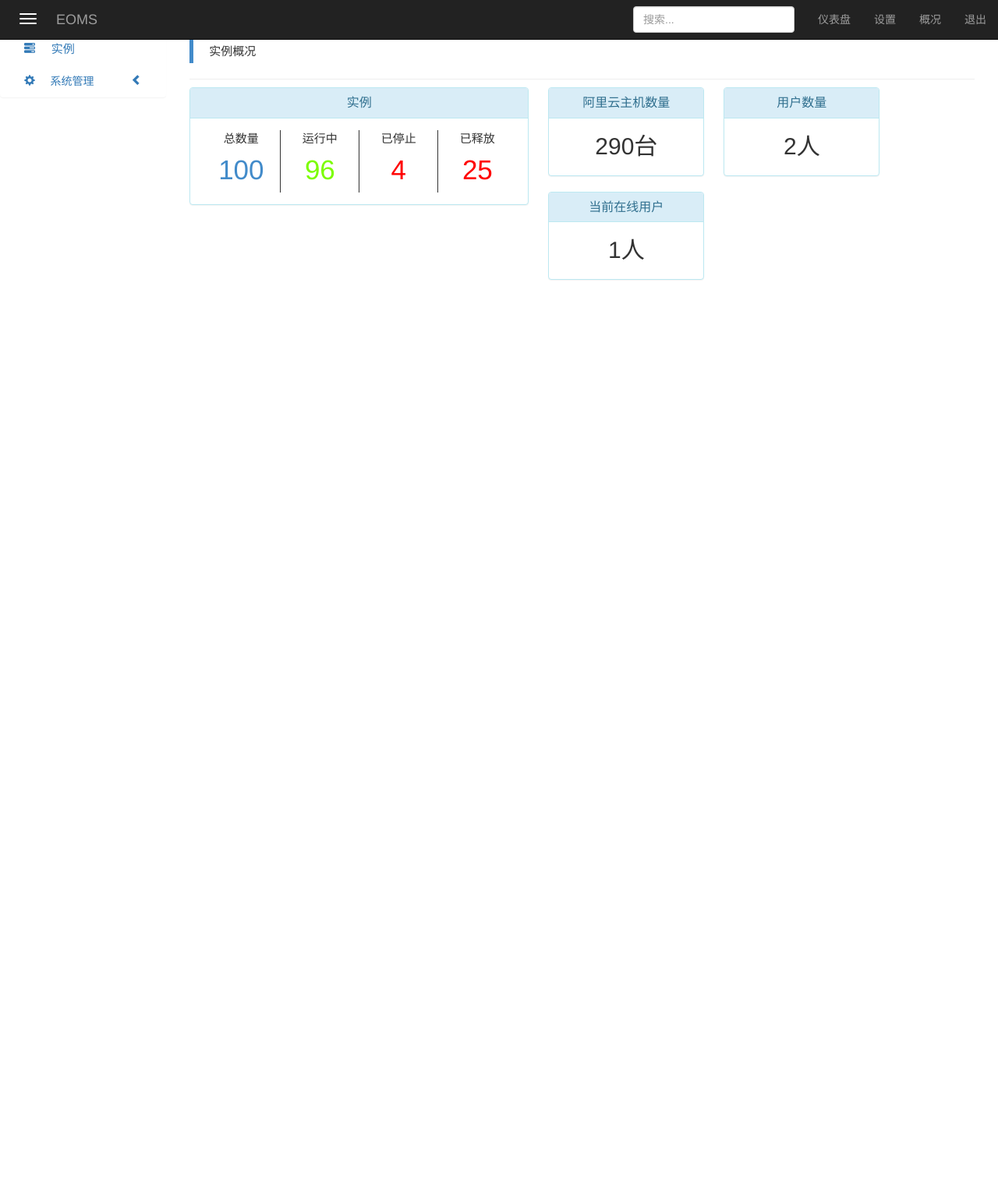
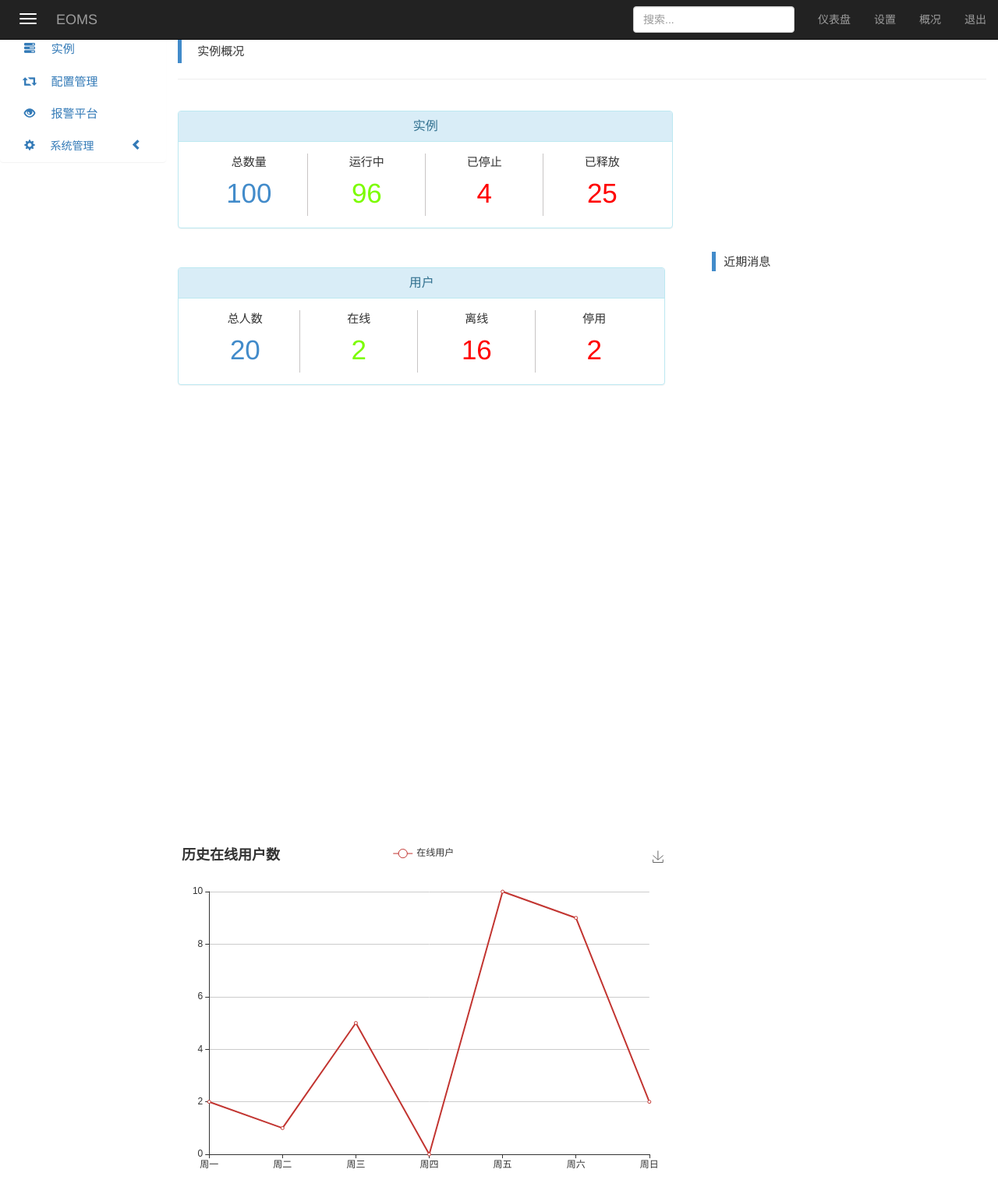
Before and after one commit to Asa6/EOMS, a Django app: template templates/admin.html in a window 1280 px wide. Shown: the whole page at 78% size. Run offline with Django 3.2, Linux system fonts and the light colour scheme; the template is opened without the code that fills it, so the values that code supplies are empty; some libraries are stand-ins or nearby versions.

Commit message:
DashBoard:     持续迭代前端界面

```diff
--- a/templates/admin.html
+++ b/templates/admin.html
@@ -23,8 +23,7 @@
     <div class="row">
         {% include 'left.html' with activecss1='active' %}
         <div id="content" class="col-sm-9 col-sm-offset-3 col-md-10 col-md-offset-2 main"
-             style="padding-right:30px; padding-left: 30px;
-             padding-left:30px;overflow-y: auto; bottom: 0;top: 50px; position: absolute;
+             style="overflow-y: auto; bottom: 0;top: 50px; position: absolute;
              right: 0;">
 
             <blockquote style="border-left-color: #428bca; padding: 5px 20px;">
@@ -36,19 +35,19 @@
             </div>
 
 
-            <div style="float:left;text-align:center; vertical-align:middle" class="panel panel-info">
+            <div style="float:left;text-align:center;margin-right: 20px; vertical-align:middle;margin-top: 30px" class="panel panel-info">
                 <div class="panel-heading">
                     <h3 class="panel-title">实例</h3>
                 </div>
                 <div class="panel-body">
-                    <div style="float: left;width: 100px;">
+                    <div style="float: left;width: 100px;margin-right: 25px;margin-left: 25px">
                         <div style="margin-bottom: 5px;font-size: 15px">总数量</div>
                         <span style="font-size: 35px;color: #428bca">100</span>
                     </div>
 
                     <div style="float: left;">
 
-                        <table width="1" border="1" bordercolor="#333333" height="80px" frame=rhs>
+                        <table width="1" border="1" bordercolor="#c8c5c5" height=80px" frame=rhs>
                             <tr>
                                 <td style="border:none"></td>
                             </tr>
@@ -57,14 +56,14 @@
                     </div>
 
 
-                    <div style="float: left;width: 100px;">
+                    <div style="float: left;width: 100px;margin-right: 25px;margin-left: 25px">
                         <div style="margin-bottom: 5px;font-size: 15px">运行中</div>
                         <span style="font-size: 35px; color: lawngreen;">96</span>
                     </div>
 
                     <div style="float: left;">
 
-                        <table width="1" border="1" bordercolor="#333333" height="80px" frame=rhs>
+                        <table width="1" border="1" bordercolor="#c8c5c5" height="80px" frame=rhs>
                             <tr>
                                 <td style="border:none"></td>
                             </tr>
@@ -72,14 +71,14 @@
 
                     </div>
 
-                    <div style="float: left;width: 100px;">
+                    <div style="float: left;width: 100px;margin-right: 25px;margin-left: 25px">
                         <div style="margin-bottom: 5px;font-size: 15px">已停止</div>
                         <span style="font-size: 35px; color: red;">4</span>
                     </div>
 
                     <div style="float: left;">
 
-                       <table width="1" border="1" bordercolor="#333333" height="80px" frame=rhs>
+                       <table width="1" border="1" bordercolor="#c8c5c5" height="80px" frame=rhs>
                             <tr>
                                 <td style="border:none"></td>
                             </tr>
@@ -87,41 +86,128 @@
 
                     </div>
 
-                    <div style="float: left;width: 100px;">
+                    <div style="float: left;width: 100px;margin-right: 25px;margin-left: 25px">
                         <div style="margin-bottom: 5px;font-size: 15px">已释放</div>
                         <span style="font-size: 35px; color: red;">25</span>
                     </div>
                 </div>
             </div>
 
-            <div style="float:left;margin-left: 25px;width: 200px;text-align:center; vertical-align:middle"
-                 class="panel panel-info">
+
+             <div style="float:left;margin-right: 20px;text-align:center; vertical-align:middle;margin-top: 30px" class="panel panel-info">
                 <div class="panel-heading">
-                    <h3 class="panel-title">阿里云主机数量</h3>
+                    <h3 class="panel-title">用户</h3>
                 </div>
-                <div style="font-size: 30px;" class="panel-body">290台</div>
+                <div class="panel-body">
+                    <div style="float: left;width: 100px;margin-right: 20px;margin-left: 20px">
+                        <div style="margin-bottom: 5px;font-size: 15px">总人数</div>
+                        <span style="font-size: 35px;color: #428bca">20</span>
+                    </div>
+
+                    <div style="float: left;">
+
+                        <table width="1" border="1" bordercolor="#c8c5c5" height=80px" frame=rhs>
+                            <tr>
+                                <td style="border:none"></td>
+                            </tr>
+                        </table>
+
+                    </div>
+
+
+                    <div style="float: left;width: 100px;margin-right: 25px;margin-left: 25px">
+                        <div style="margin-bottom: 5px;font-size: 15px">在线</div>
+                        <span style="font-size: 35px; color: lawngreen;">2</span>
+                    </div>
+
+                    <div style="float: left;">
+
+                        <table width="1" border="1" bordercolor="#c8c5c5" height="80px" frame=rhs>
+                            <tr>
+                                <td style="border:none"></td>
+                            </tr>
+                        </table>
+
+                    </div>
+
+                    <div style="float: left;width: 100px;margin-right: 25px;margin-left: 25px">
+                        <div style="margin-bottom: 5px;font-size: 15px">离线</div>
+                        <span style="font-size: 35px; color: red;">16</span>
+                    </div>
+
+                    <div style="float: left;">
+
+                       <table width="1" border="1" bordercolor="#c8c5c5" height="80px" frame=rhs>
+                            <tr>
+                                <td style="border:none"></td>
+                            </tr>
+                        </table>
+
+                    </div>
+
+                    <div style="float: left;width: 100px;margin-right: 25px;margin-left: 25px">
+                        <div style="margin-bottom: 5px;font-size: 15px">停用</div>
+                        <span style="font-size: 35px; color: red;">2</span>
+                    </div>
+                </div>
             </div>
 
-            <div style="float:left;margin-left: 25px;width: 200px;text-align:center; vertical-align:middle"
-                 class="panel panel-info">
-                <div class="panel-heading">
-                    <h3 class="panel-title">用户数量</h3>
-                </div>
-                <div style="font-size: 30px;" class="panel-body">2人</div>
-            </div>
 
-            <div style="float:left;margin-left: 25px;width: 200px;text-align:center; vertical-align:middle"
-                 class="panel panel-info">
-                <div class="panel-heading">
-                    <h3 class="panel-title">当前在线用户</h3>
-                </div>
-                <div style="font-size: 30px;" class="panel-body">1人</div>
-            </div>
+{#            <div style="float:left;margin-left: 25px;width: 200px;text-align:center; vertical-align:middle"#}
+{#                 class="panel panel-info">#}
+{#                <div class="panel-heading">#}
+{#                    <h3 class="panel-title">阿里云主机数量</h3>#}
+{#                </div>#}
+{#                <div style="font-size: 30px;" class="panel-body">290台</div>#}
+{#            </div>#}
+{##}
+{#            <div style="float:left;margin-left: 25px;width: 200px;text-align:center; vertical-align:middle"#}
+{#                 class="panel panel-info">#}
+{#                <div class="panel-heading">#}
+{#                    <h3 class="panel-title">用户数量</h3>#}
+{#                </div>#}
+{#                <div style="font-size: 30px;" class="panel-body">2人</div>#}
+{#            </div>#}
+{##}
+{#            <div style="float:left;margin-left: 25px;width: 200px;text-align:center; vertical-align:middle"#}
+{#                 class="panel panel-info">#}
+{#                <div class="panel-heading">#}
+{#                    <h3 class="panel-title">当前在线用户</h3>#}
+{#                </div>#}
+{#                <div style="font-size: 30px;" class="panel-body">1人</div>#}
+{#            </div>#}
+
+
+              <div style="float: left;margin-left:1320px; z-index: 999;position:absolute;">
+
+                       <table width="1" border="1" bordercolor="#c8c5c5" height="900px" frame=rhs>
+                            <tr>
+                                <td style="border:none"></td>
+                            </tr>
+                        </table>
+
+
+
+                    </div>
+
+
+             <blockquote style="float:left;border-left-color: #428bca; padding: 2px 10px;margin-left: 40px;margin-top: 10px">
+{#                <p style="font-size: 15px;">近期消息&nbsp;&nbsp;<span style="margin-top: -2px" class="badge">42</span></p>#}
+                 <p style="font-size: 15px;">近期消息</p>
+            </blockquote>
 
 
             <div style="clear:both;"></div>
 
-            <div id="main" style="width: 600px;height:400px; margin-top: 50px"></div>
+            <div id="main" style="width: 630px;height:430px; margin-top: 70px; float: left; margin-right: 25px"></div>
+
+             <div id="main1" style="width: 630px;height:430px; margin-top: 70px; float: left"></div>
+{##}
+{#            <div id="main" style="width: 900px;height:700px; margin-top: 70px;"></div>#}
+{##}
+{#             <div id="main1" style="width: 1200px;height:700px; margin-top: 70px;"></div>#}
+
+
 
 
             {#            <div class="panel-group" id="accordion">#}
@@ -281,5 +367,51 @@
     // 使用刚指定的配置项和数据显示图表。
     myChart.setOption(option);
 </script>
+
+<script>
+     var myChart1 = echarts.init(document.getElementById('main1'));
+
+    option1 = {
+    title: {
+        text: '历史在线用户数'
+    },
+    tooltip: {
+        trigger: 'axis'
+    },
+    legend: {
+        data:['在线用户']
+    },
+    grid: {
+        left: '3%',
+        right: '4%',
+        bottom: '3%',
+        containLabel: true
+    },
+    toolbox: {
+        feature: {
+            saveAsImage: {}
+        }
+    },
+    xAxis: {
+        type: 'category',
+        boundaryGap: false,
+        data: ['周一','周二','周三','周四','周五','周六','周日']
+    },
+    yAxis: {
+        type: 'value'
+    },
+    series: [
+        {
+            name:'在线用户',
+            type:'line',
+            stack: '总量',
+            data:[2, 1, 5, 0, 10, 9, 2]
+        }
+    ]
+};
+
+    myChart1.setOption(option1);
+</script>
+
 </body>
 </html>
--- a/templates/left.html
+++ b/templates/left.html
@@ -31,6 +31,20 @@
             <a href="/cmdb/hosts">
                 <span class="glyphicon glyphicon-tasks"></span>
                 <span style="font-size: 15px">&nbsp;&nbsp;&nbsp;&nbsp;实例</span>
+            </a>
+        </li>
+
+         <li >
+            <a href="#">
+                <span class="glyphicon glyphicon-retweet"></span>
+                <span style="font-size: 15px">&nbsp;&nbsp;&nbsp;&nbsp;配置管理</span>
+            </a>
+        </li>
+
+        <li >
+            <a href="#">
+                <span class="glyphicon glyphicon-eye-open"></span>
+                <span style="font-size: 15px">&nbsp;&nbsp;&nbsp;&nbsp;报警平台</span>
             </a>
         </li>
 
```
Also changed, not shown: templates/hosts.html (+12 -3 lines).
